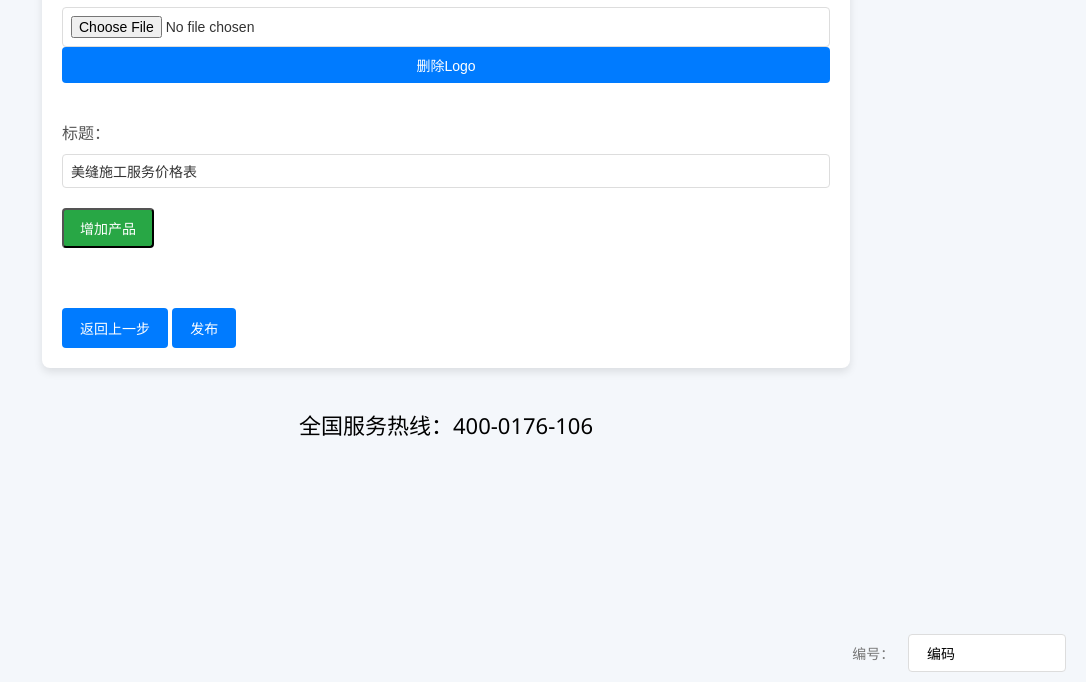
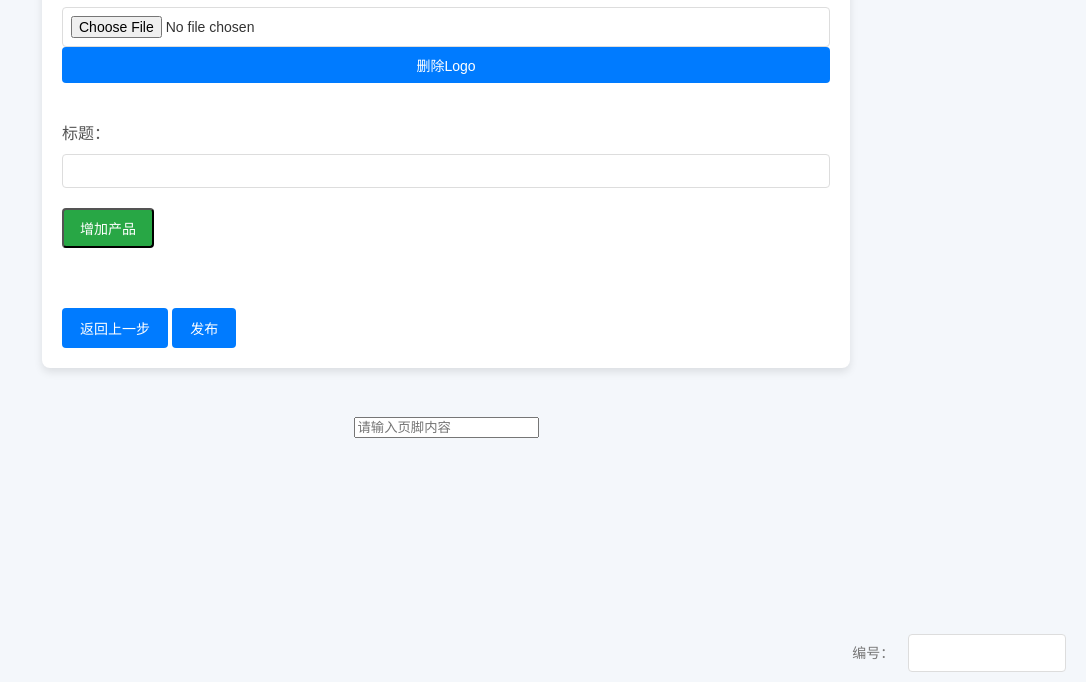
Before and after one commit to kevinludashi/kevinMFJGFB, a plain HTML site: page index.html in a window 1280 px wide. Shown: the part 118-800 px from the top of the page, without its empty margins (194-1280 px from the left). Drawn offline with Linux system fonts and the light colour scheme.

Commit message:
Update index.html

```diff
--- a/index.html
+++ b/index.html
@@ -203,7 +203,7 @@
         <!-- 标题区域 -->
         <div class="input-group">
             <label for="title">标题：</label>
-            <input type="text" id="title" value="美缝施工服务价格表" oninput="updateTitle()">
+            <input type="text" id="title" value="" oninput="updateTitle()">
         </div>
 
         <!-- 产品区域 -->
@@ -221,11 +221,12 @@
 
     <!-- 页脚区域 -->
     <div class="footer">
-        全国服务热线：400-0176-106
+        <input type="text" id="footer-content" value="" placeholder="请输入页脚内容" oninput="updateFooterContent()">
     </div>
+
     <div class="footer-number">
         <label for="footer-number">编号：</label>
-        <input type="text" id="footer-number" value="编码" oninput="updateFooterNumber()">
+        <input type="text" id="footer-number" value="" oninput="updateFooterNumber()">
     </div>
 
     <script>
@@ -305,6 +306,12 @@
         function goBack() {
             window.history.back();
         }
+		// 更新页脚内容
+		function updateFooterContent() {
+		    const footerContent = document.getElementById('footer-content').value;
+		    document.querySelector('.footer p').innerText = footerContent;
+		}
+
 
         // 发布按钮功能
         // 修改 publish() 函数，确保 logoBase64 被传递到下载的 HTML 内容中
@@ -312,6 +319,10 @@
             const title = document.getElementById('title').value;
             let productList = '';
             const logoImgTag = logoBase64 ? `<div class="logo-container"><img src="${logoBase64}" width="150" height="150" style="object-fit: cover;"></div>` : '';
+
+		 // 获取页脚内容
+		    const footerContent = document.getElementById('footer-content').value;
+
 
             // 遍历产品区域，生成表格内容
             const products = document.querySelectorAll('.product');
@@ -428,7 +439,7 @@
                             </tbody>
                         </table>
                         <footer>
-                            <p>全国服务热线：400-0176-106</p>
+                            <p>${footerContent}</p> <!-- 动态显示页脚内容 -->
                         </footer>
                         <div class="footer-number">
                             <p>编号：<span id="footer-number">${document.getElementById('footer-number').value}</span></p>
```
